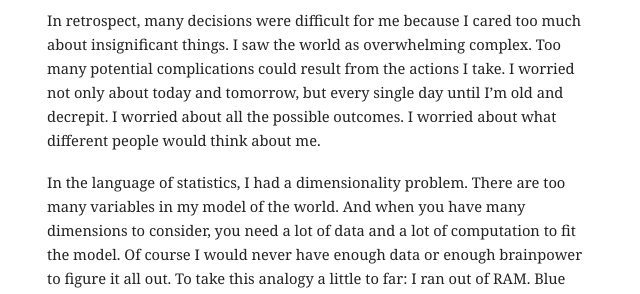
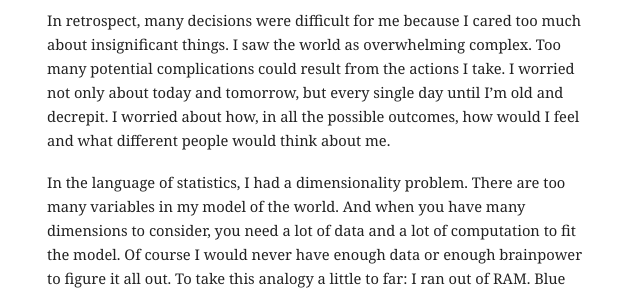
Before and after one commit to mbwong/mbwong.github.com, a Jekyll site: the page built from _posts/2013-12-07-the-examined-life.md, in a window 1280 px wide and 900 px high, scrolled down 1444 px. Shown: the part 250-544 px from the top of the window, without its empty margins (303-943 px from the left). Built offline with Jekyll 4.4.1, drawn with Linux system fonts in a browser that asks for light colours.

Commit message:
Update 2013-12-07-the-examined-life.md

```diff
--- a/_posts/2013-12-07-the-examined-life.md
+++ b/_posts/2013-12-07-the-examined-life.md
@@ -28,7 +28,7 @@ In each case I'd then use what I learned from my reflection to rearrange my life
 
 Our culture asks us some big looming capitalized questions -- like "Are you following your dreams?” or “Are you living up to your full potential?” I suspect many of them are less consequential than you'd think. I spent the last two years in three places. I can probably live anywhere happily so long as there are loving people I can have interesting conversations with. I'm also confident that there are other career paths out there that I'd be equally happy about. I just happened to stumble into this one. Does it really matter if this is my childhood dream?
 
-In retrospect, many decisions were difficult for me because I cared too much about insignificant things. I saw the world as overwhelming complex. Too many potential complications could result from the actions I take. I worried not only about today and tomorrow, but every single day until I’m old and decrepit. I worried about all the possible outcomes. I worried about what different people would think about me.
+In retrospect, many decisions were difficult for me because I cared too much about insignificant things. I saw the world as overwhelming complex. Too many potential complications could result from the actions I take. I worried not only about today and tomorrow, but every single day until I’m old and decrepit. I worried about how, in all the possible outcomes, how would I feel and what different people would think about me.
 
 In the language of statistics, I had a dimensionality problem. There are too many variables in my model of the world. And when you have many dimensions to consider, you need a lot of data and a lot of computation to fit the model. Of course I would never have enough data or enough brainpower to figure it all out. To take this analogy a little to far: I ran out of RAM. Blue screen of death.
 
```
